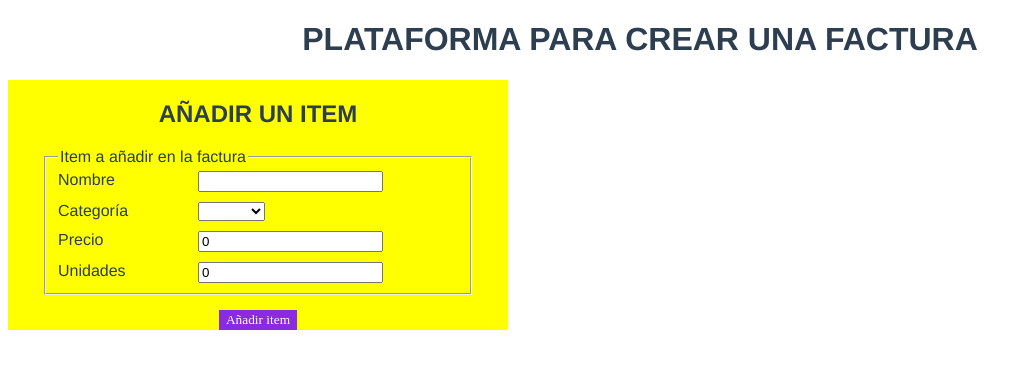
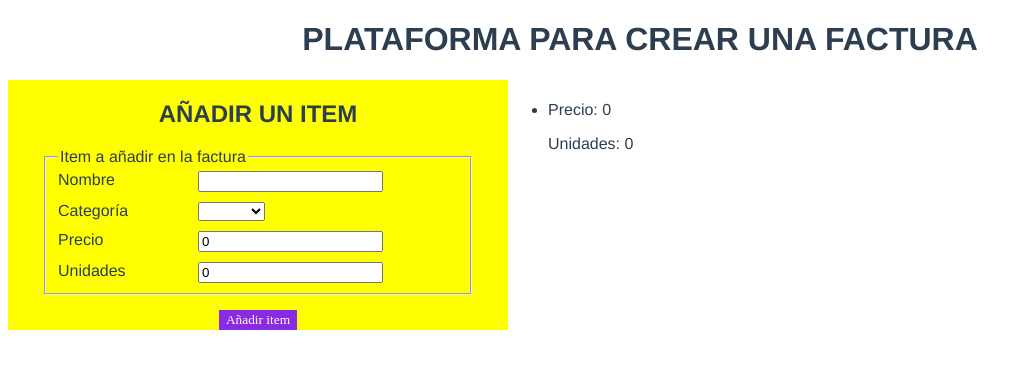
Before and after one commit to LucasKwak/bill-generator, a Vue app: page / in a window 1280 px wide. Both pictures are taken after a click on the button "Añadir item". Shown: the top 368 px of the page, without its empty margins (0-1032 px from the left). Built offline with nearby package versions, Linux system fonts and the light colour scheme.

Commit message:
[COMP-3] Add structure and logic of ItemDetail. Communications between him the father (ItemsLists) established.

```diff
--- a/src/components/ItemDetail.vue
+++ b/src/components/ItemDetail.vue
@@ -1,7 +1,23 @@
 <template>
+    <div>
+        <h3>{{ props.name }}</h3>
+        <h4>{{ props.category }}</h4>
+        <p>Precio: {{ props.price }}</p>
+        <p>Unidades: {{ props.units }}</p>
+    </div>
 </template>
 
 <script lang="ts" setup>
+    import { defineProps } from "vue";
+
+    const props = defineProps(
+        {
+            name: {type: String, required: true},
+            category: {type: String, required: true},
+            price: {type: Number, required: true},
+            units: {type: Number, required: true},
+        }
+    );
 
 </script>
 
--- a/src/components/ItemsList.vue
+++ b/src/components/ItemsList.vue
@@ -2,6 +2,13 @@
     <div class="main-wrapper">
         <section>
             <ItemGenerator @addItem="añadirItem"></ItemGenerator>
+        </section>
+        <section>
+            <ul class="item-list">
+                <li v-for="(elm, index) in items" :key="index">
+                    <ItemDetail :name="elm.name" :category="elm.category" :price="elm.price" :units="elm.units"></ItemDetail>
+                </li>
+            </ul>
         </section>
     </div>
 </template>
@@ -9,6 +16,7 @@
 <script lang="ts" setup>
     import { Ref, ref } from "vue";
     import ItemGenerator from './ItemGenerator.vue';
+    import ItemDetail from './ItemDetail.vue';
 
     interface IItem {
         name :string,
```
